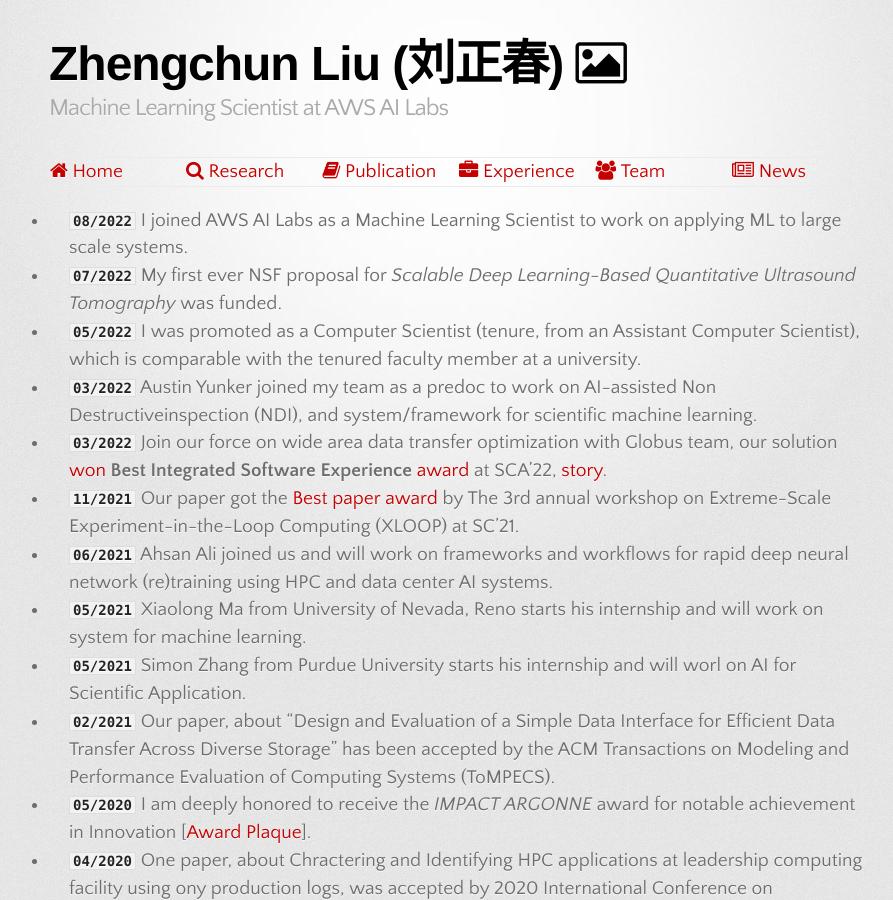
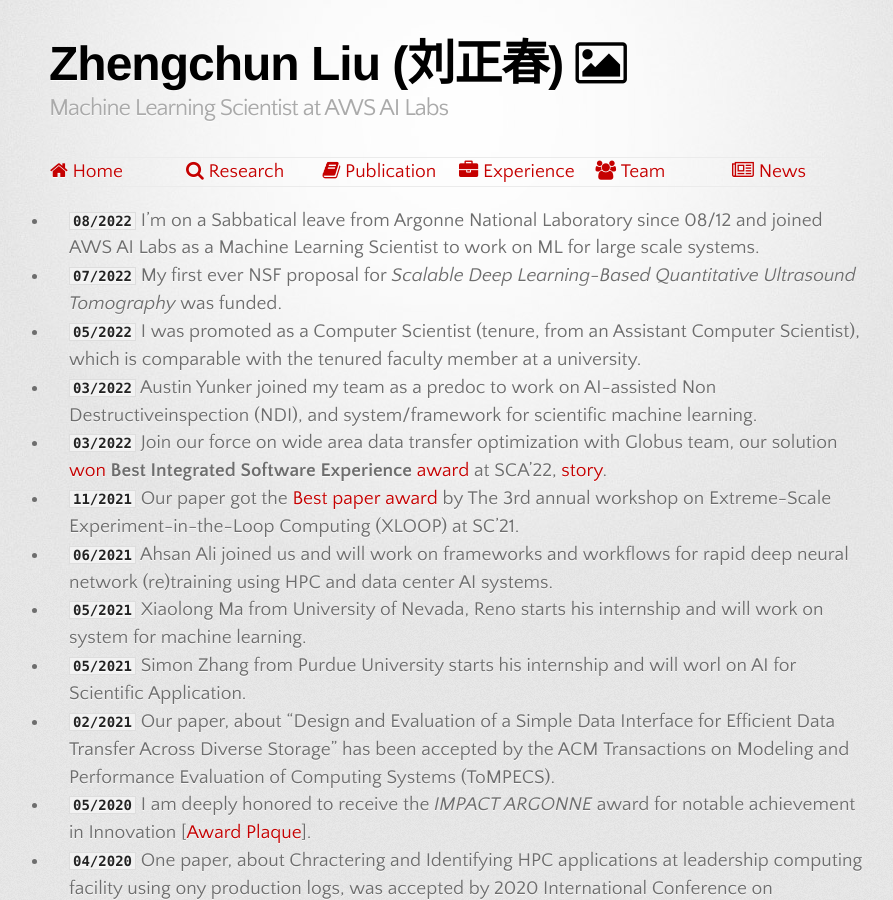
Before and after one commit to lzhengchun/lzhengchun.github.io, a Jekyll site: the page built from News.md, in a window 1280 px wide and 900 px high. Shown: the whole window, without its empty margins (181-1074 px from the left). Built offline with Jekyll 4.4.1, drawn with Linux system fonts in a browser that asks for light colours; some web fonts are replaced.

Commit message:
Update News.md

```diff
--- a/News.md
+++ b/News.md
@@ -2,7 +2,7 @@
 layout: default
 title: What's new
 ---
-* __`08/2022`__ I joined AWS AI Labs as a Machine Learning Scientist to work on applying ML to large scale systems.
+* __`08/2022`__ I'm on a Sabbatical leave from Argonne National Laboratory since 08/12 and joined AWS AI Labs as a Machine Learning Scientist to work on ML for large scale systems.
 * __`07/2022`__ My first ever NSF proposal for _Scalable Deep Learning-Based Quantitative Ultrasound Tomography_ was funded.
 * __`05/2022`__ I was promoted as a Computer Scientist (tenure, from an Assistant Computer Scientist), which is comparable with the tenured faculty member at a university.
 * __`03/2022`__ Austin Yunker joined my team as a predoc to work on AI-assisted Non Destructiveinspection (NDI), and system/framework for scientific machine learning.
```
